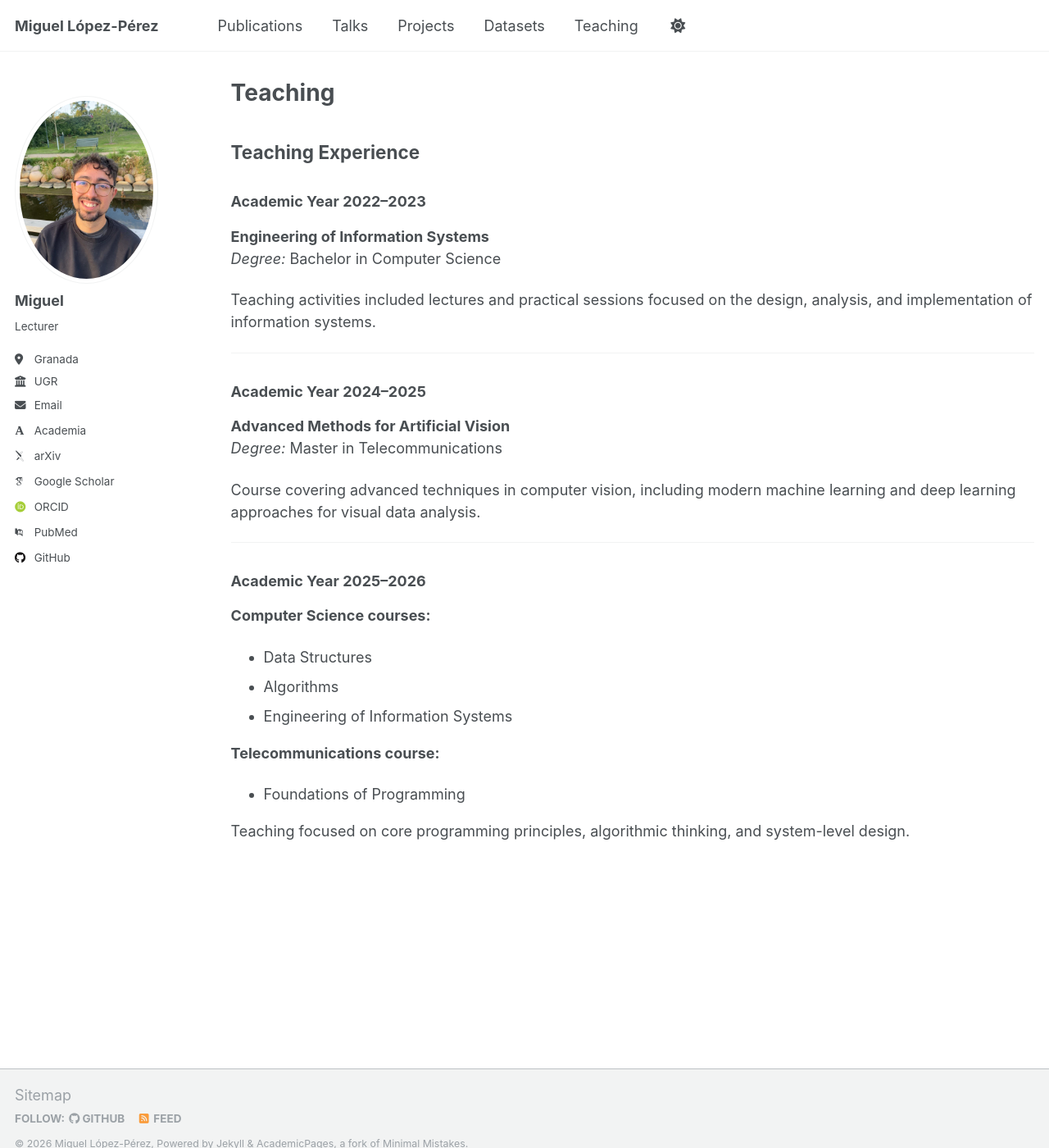
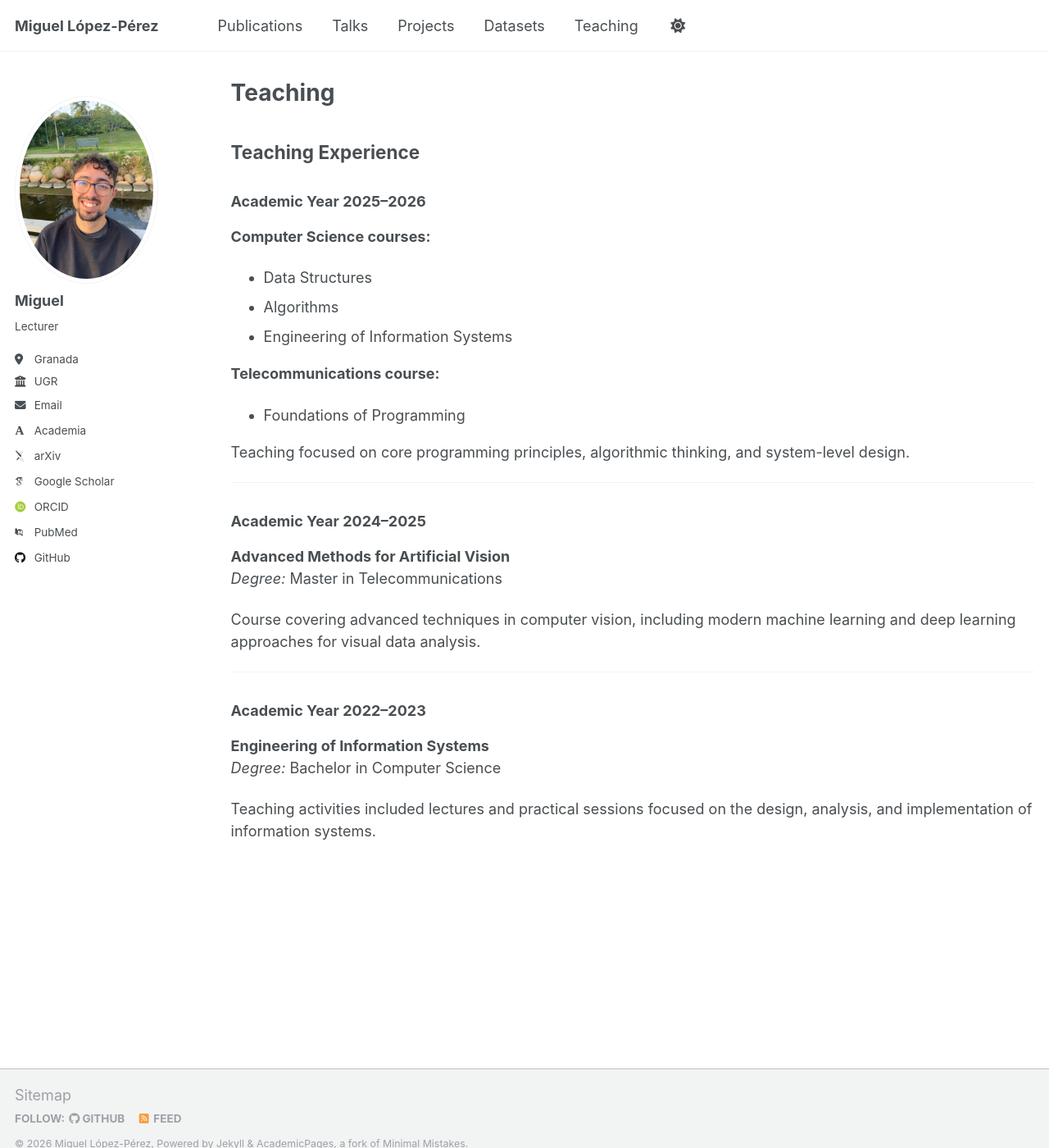
Before and after one commit to wizmik12/wizmik12.github.io, a Jekyll site: the page built from _pages/teaching.md, in a window 1280 px wide and 1400 px high. Shown: the whole window at 82% size. Built offline with Jekyll 4.4.1, drawn with Linux system fonts in a browser that asks for light colours; some web fonts are replaced; part of the change alters nothing that is shown.

```diff
--- a/_pages/teaching.md
+++ b/_pages/teaching.md
@@ -6,22 +6,6 @@ author_profile: true
 ---
 
 ## Teaching Experience
-
-### Academic Year 2022–2023
-**Engineering of Information Systems**
-*Degree:* Bachelor in Computer Science
-
-Teaching activities included lectures and practical sessions focused on the design, analysis, and implementation of information systems.
-
----
-
-### Academic Year 2024–2025
-**Advanced Methods for Artificial Vision**
-*Degree:* Master in Telecommunications
-
-Course covering advanced techniques in computer vision, including modern machine learning and deep learning approaches for visual data analysis.
-
----
 
 ### Academic Year 2025–2026
 
@@ -34,3 +18,21 @@ Course covering advanced techniques in computer vision, including modern machine
 - Foundations of Programming
 
 Teaching focused on core programming principles, algorithmic thinking, and system-level design.
+
+
+---
+
+### Academic Year 2024–2025
+**Advanced Methods for Artificial Vision**
+*Degree:* Master in Telecommunications
+
+Course covering advanced techniques in computer vision, including modern machine learning and deep learning approaches for visual data analysis.
+
+---
+
+
+### Academic Year 2022–2023
+**Engineering of Information Systems**
+*Degree:* Bachelor in Computer Science
+
+Teaching activities included lectures and practical sessions focused on the design, analysis, and implementation of information systems.
```
